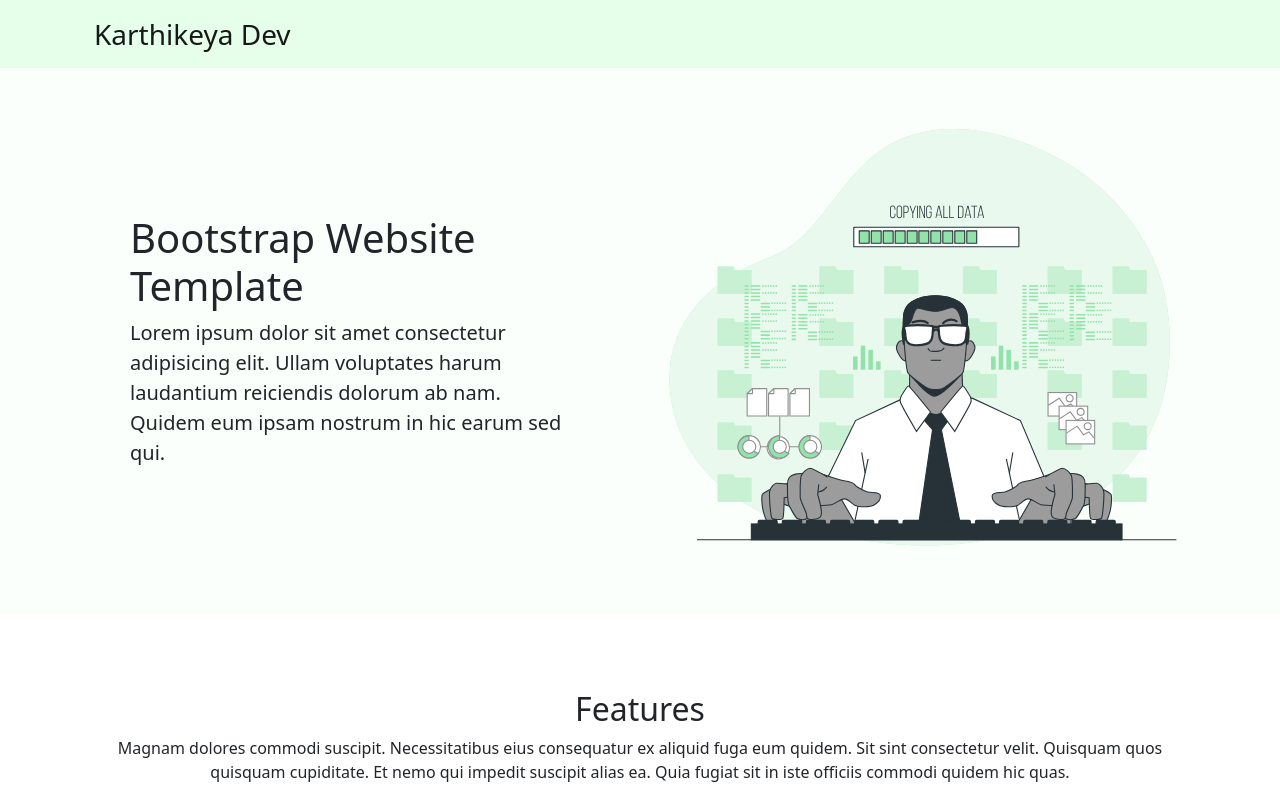
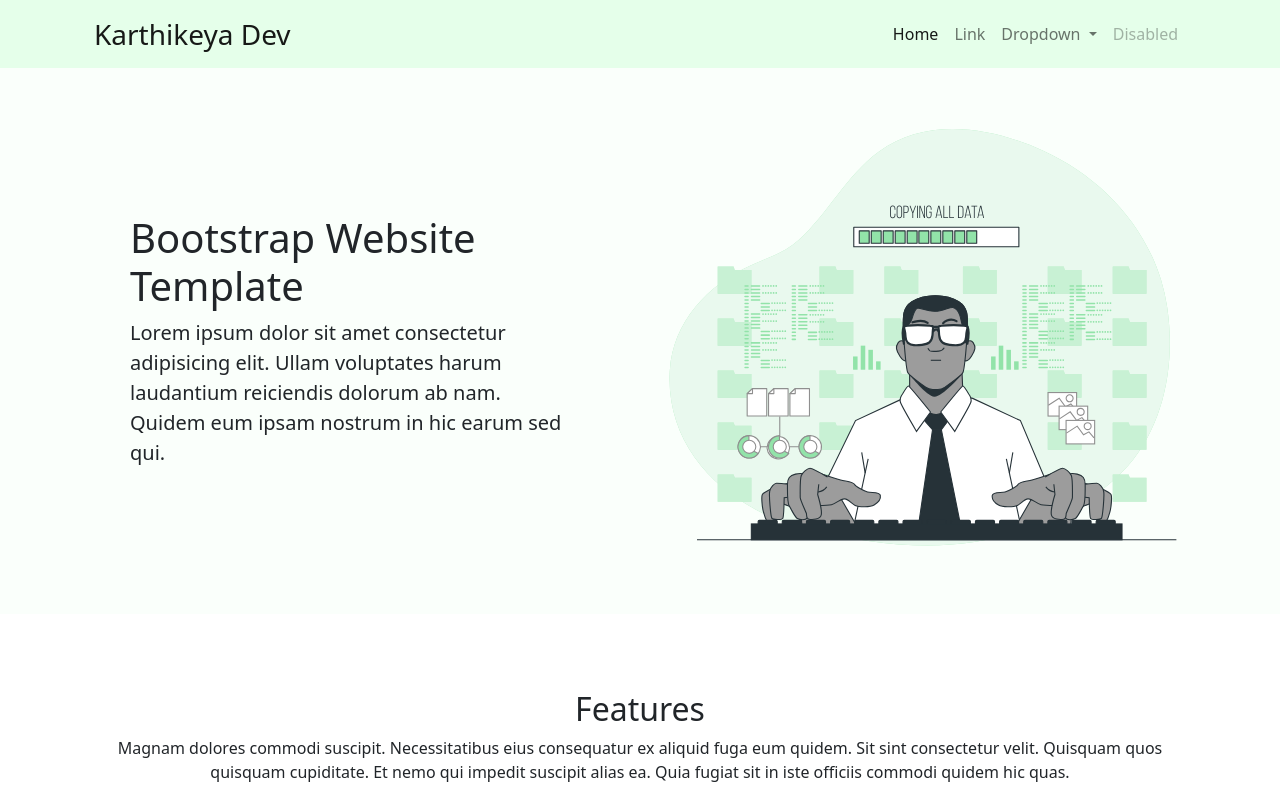
Before and after one commit to KarthikeyaGit/SampleLandingPage, a website: page public/index.html in a window 1280 px wide. Shown: the top 800 px of the page. Drawn offline with nearby package versions, Linux system fonts and the light colour scheme.

Commit message:
test cl/cd

```diff
--- a/public/index.html
+++ b/public/index.html
@@ -36,7 +36,7 @@
                 aria-label="Toggle navigation">
                 <span class="navbar-toggler-icon"></span>
               </button>
-              <!-- <div class="collapse navbar-collapse" id="navbarSupportedContent">
+              <div class="collapse navbar-collapse" id="navbarSupportedContent">
                 <ul class="navbar-nav ms-auto mb-2 mb-lg-0 ">
                   <li class="nav-item">
                     <a class="nav-link active" aria-current="page" href="#">Home</a>
@@ -62,7 +62,7 @@
                     <a class="nav-link disabled" href="#" tabindex="-1" aria-disabled="true">Disabled</a>
                   </li>
                 </ul>
-              </div> -->
+              </div>
             </div>
           </nav>
         </div>
```
